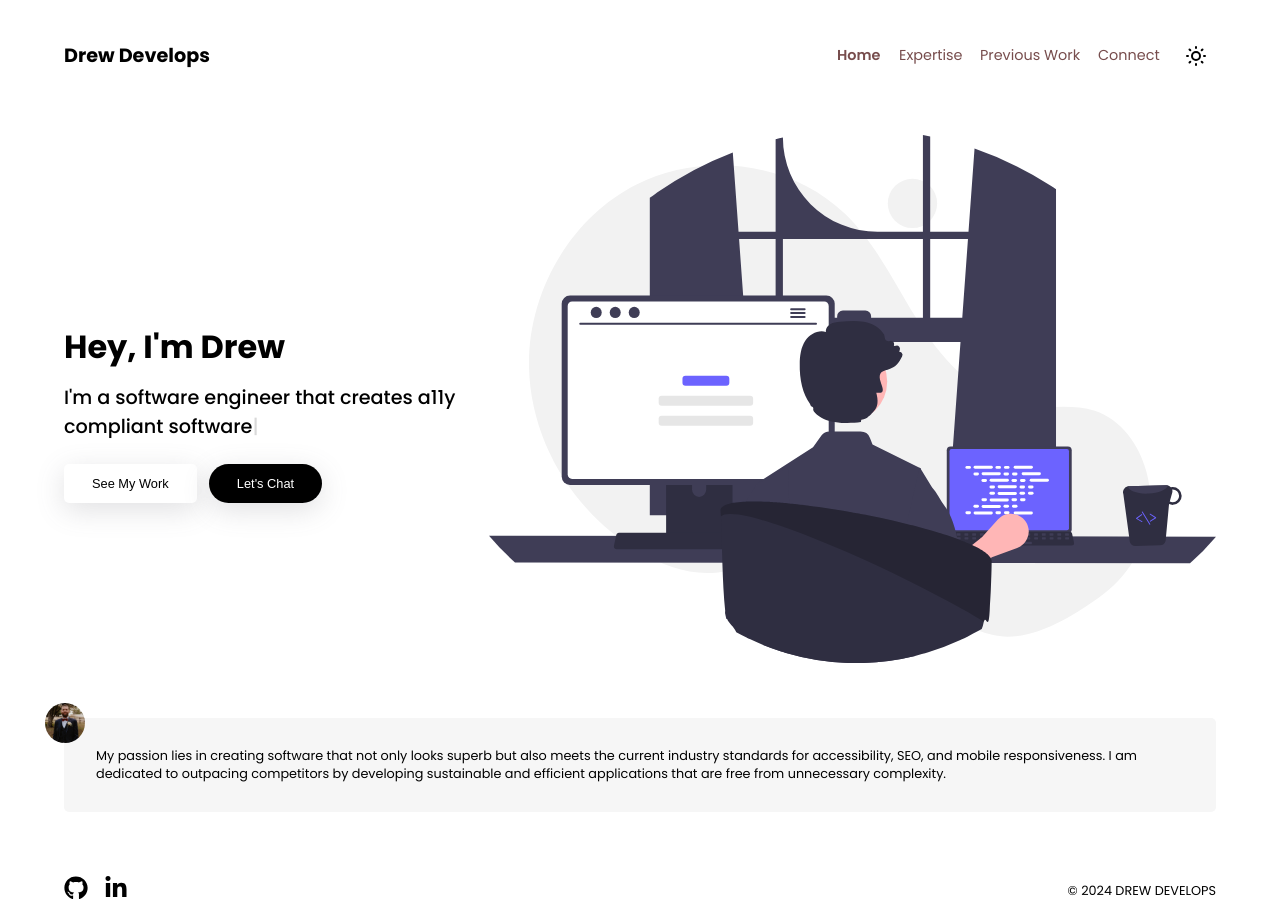
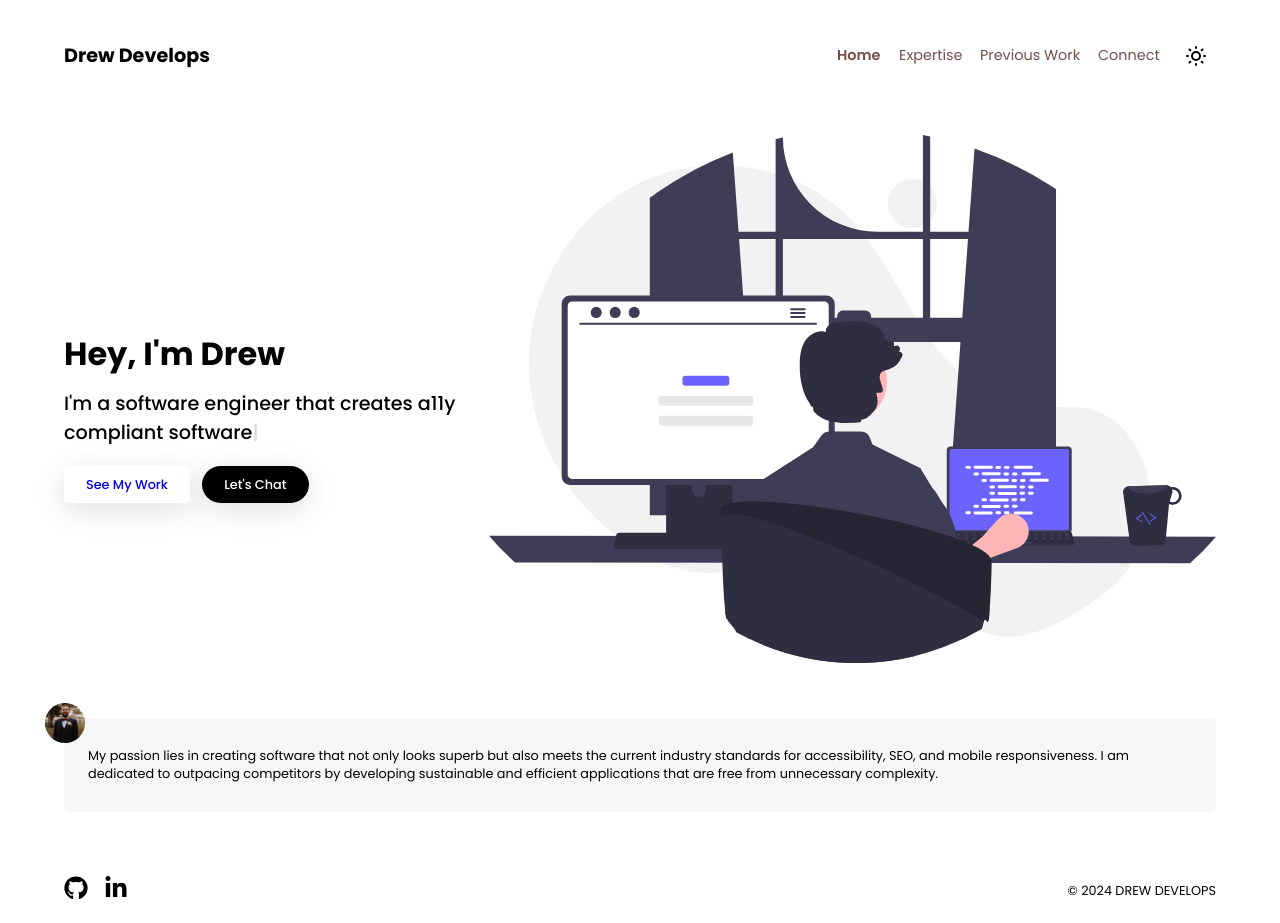
Before and after one commit to drewdoesdevelopment/drew-develops, a SvelteKit app: page / in a window 1280 px wide. Built offline with nearby package versions, Linux system fonts and the light colour scheme.

Commit message:
Refactors buttons into links

```diff
--- a/src/routes/+page.svelte
+++ b/src/routes/+page.svelte
@@ -25,8 +25,8 @@
 			<h2>
 				I'm a software engineer that creates <span bind:this={typeWriterElement} />
 			</h2>
-			<button class="primary">See My Work</button>
-			<button class="secondary">Let's Chat</button>
+            <a href="/previous-work" class="primary btn">See My Work</a>
+            <a href="/connect" class="secondary btn">Let's Chat</a>
 		</div>
 		<div class="flex-container">
 			<img alt="A man sitting at a computer writing code" src="/images/hero_svg.svg" />
@@ -63,6 +63,7 @@
 	h2 {
 		font-size: 1.2rem;
 		font-weight: 500;
+        margin-bottom: 1.5rem;
 	}
 
 	.hero {
@@ -82,7 +83,7 @@
 
 	.intro {
 		background-color: #f6f6f6;
-		padding: 1rem 2rem;
+		padding: 1rem 1.5rem;
 		border-radius: 5px;
 		margin: 3rem 0;
 		font-size: 0.8rem;
@@ -98,18 +99,22 @@
 		}
 	}
 
-	button {
-		margin-top: 0.5rem;
-		padding: 10px 26px;
+	.btn {
+		padding: 10px 22px;
 		border-color: transparent;
 		box-shadow: rgba(100, 100, 111, 0.2) 0px 7px 29px 0px;
 		font-weight: 500;
 		font-size: 0.8rem;
+        text-decoration: none;
 
 		&:hover {
 			opacity: 0.8;
 			cursor: pointer;
 		}
+
+        &:visited {
+            color: initial;
+        }
 
 		&.primary {
 			background-color: white;
--- a/src/styles/global.scss
+++ b/src/styles/global.scss
@@ -64,7 +64,7 @@ html[data-theme="dark"] {
         color: var(--dark-text-color);
     }
 
-    a {
+    nav a {
         color: var(--dark-text-color) !important;
     }
 
```
